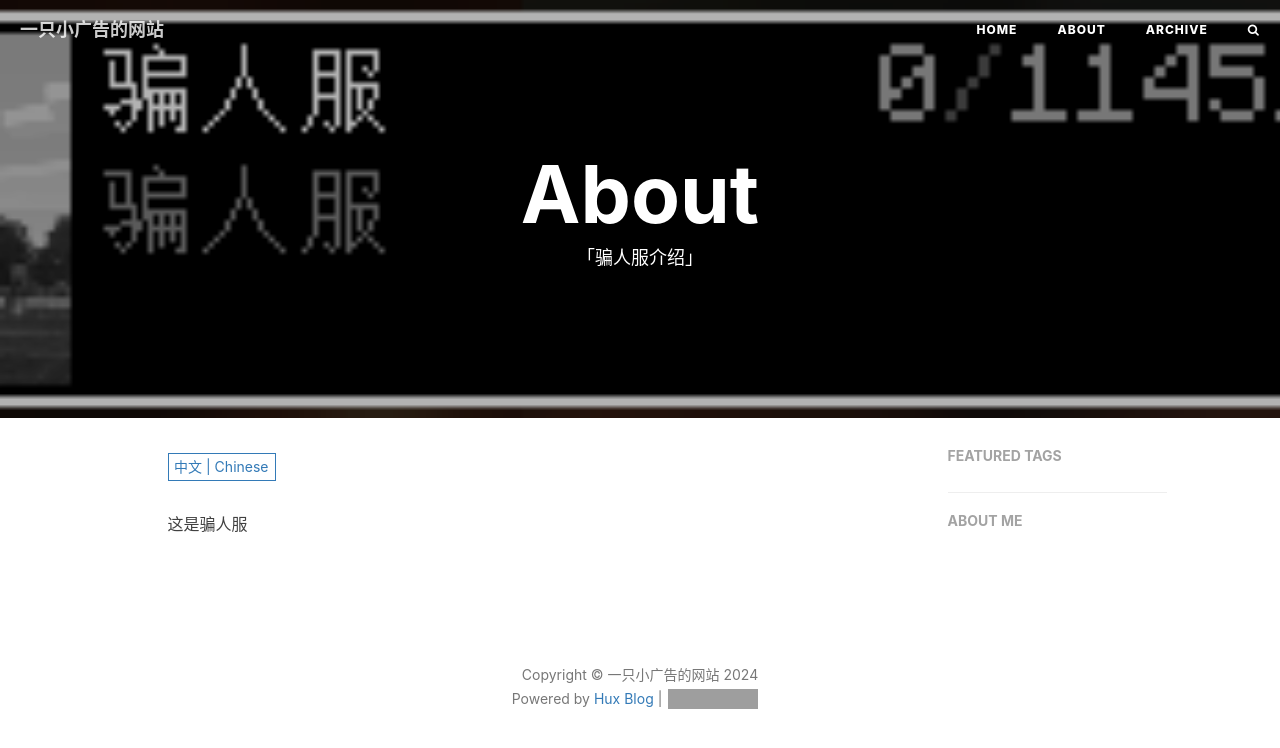
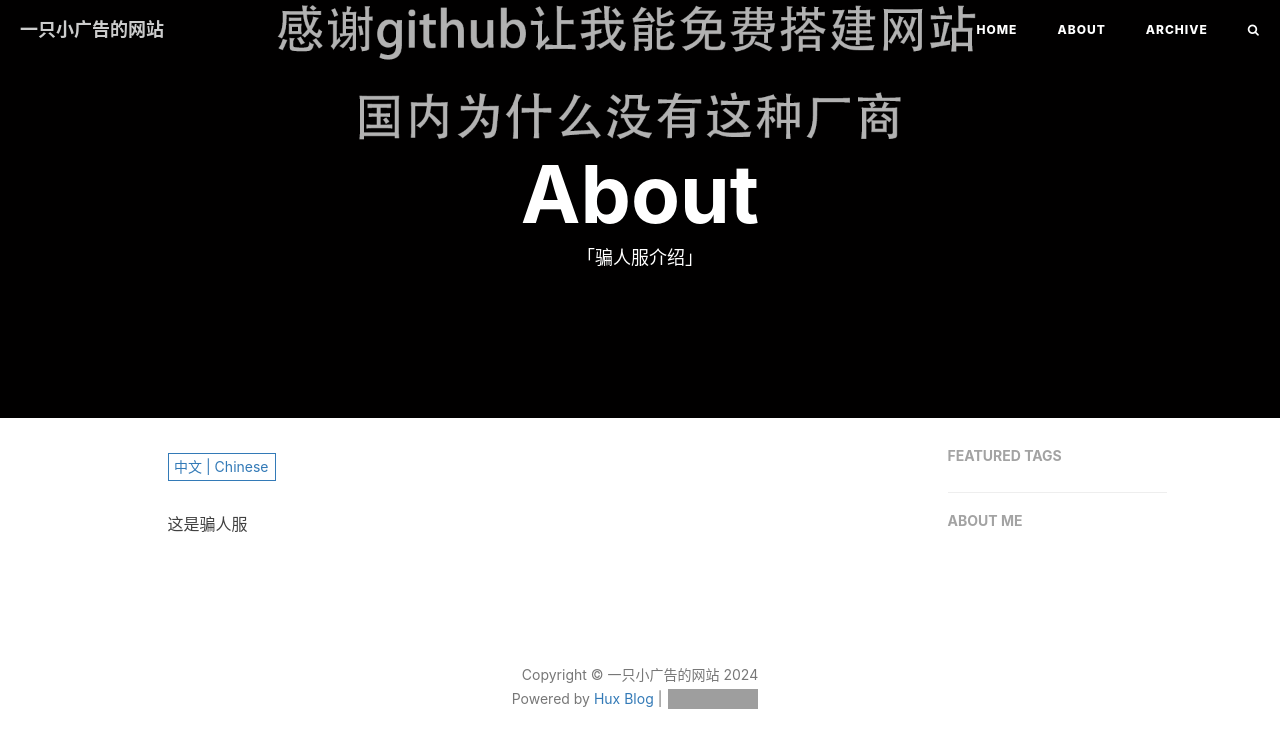
Before and after one commit to mmz10987/zuoye, a Jekyll site: the page built from about.html, in a window 1280 px wide. Shown: the top 748 px of the page. Built offline with Jekyll 4.4.1, drawn with Linux system fonts in a browser that asks for light colours; nearby versions of some CDN libraries; comment, search, counter and statistics services are not loaded; grey boxes are pictures that could not be loaded.

Commit message:
Update about.html

```diff
--- a/about.html
+++ b/about.html
@@ -2,7 +2,7 @@
 layout: page
 title: "About"
 description: "「骗人服介绍」"
-header-img: "img/1/图层 2.png"
+header-img: "img/1/未标题-1.png"
 header-mask: 0.3
 multilingual: true
 ---
```
